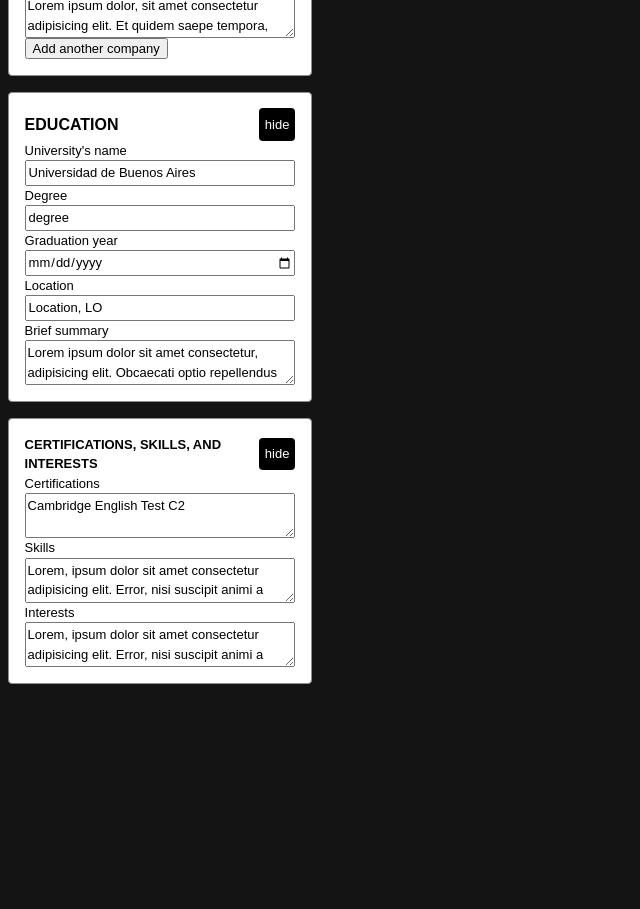
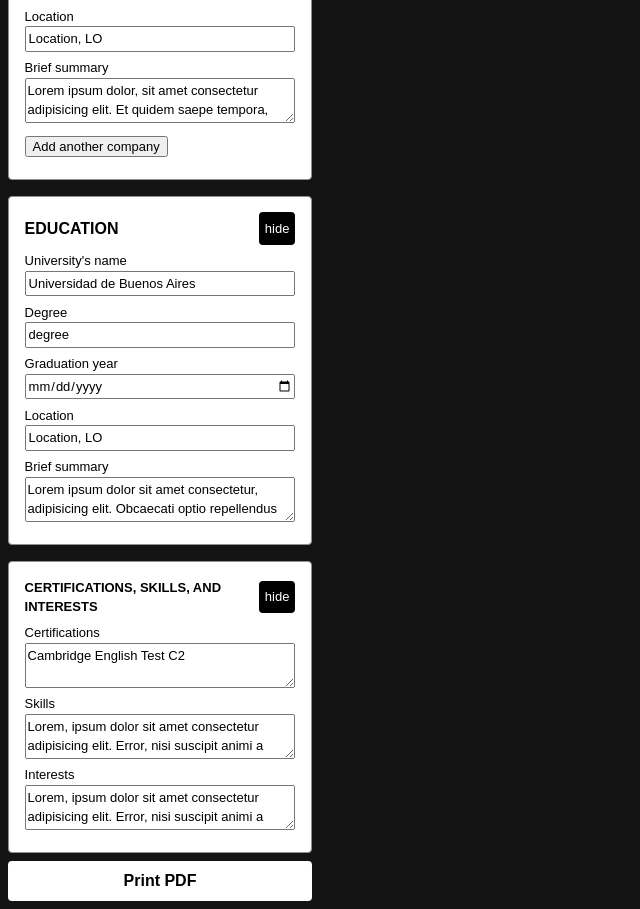
Before and after one commit to MpZero/cv-application, a React (Vite) app: page / in a window 1280 px wide. Shown: the part 660-1569 px from the top of the page, without its empty margins (0-640 px from the left). Before the commit the page ends 1352 px from the top, so only its background shows below. Built offline with nearby package versions, Linux system fonts and the light colour scheme.

Commit message:
Add a button to print/download the CV in PDF format via react-to-print

```diff
--- a/package.json
+++ b/package.json
@@ -12,7 +12,8 @@
   "dependencies": {
     "prop-types": "^15.8.1",
     "react": "^18.3.1",
-    "react-dom": "^18.3.1"
+    "react-dom": "^18.3.1",
+    "react-to-print": "^2.15.1"
   },
   "devDependencies": {
     "@types/react": "^18.3.3",
--- a/src/App.jsx
+++ b/src/App.jsx
@@ -1,7 +1,8 @@
+import { useReactToPrint } from "react-to-print";
 import Form from "./components/Form.jsx";
 import Cv from "./components/Cv.jsx";
+import { useReducer, useRef } from "react";
 import "./styles/App.css";
-import { useReducer } from "react";
 
 function App() {
   const defaultData = {
@@ -52,13 +53,21 @@ function App() {
     dispatch(data);
   }
 
+  const componentRef = useRef();
+  const handlePrint = useReactToPrint({
+    content: () => componentRef.current,
+  });
+
   return (
     <div className="app-wrapper">
       <aside className="aside">
         <Form data={data} handleEvent={handleChange} />
+        <button className="print-btn" onClick={handlePrint}>
+          <b>Print PDF</b>
+        </button>
       </aside>
       <main className="main">
-        <Cv data={data} />
+        <Cv data={data} ref={componentRef} />
       </main>
     </div>
   );
--- a/src/components/Cv.jsx
+++ b/src/components/Cv.jsx
@@ -1,5 +1,5 @@
 import PropTypes from "prop-types";
-
+import { forwardRef } from "react";
 function PersonalSection({ ...data }) {
   return (
     <div className="personal-info-wrapper">
@@ -76,9 +76,9 @@ function SkillsSection({ ...data }) {
   );
 }
 
-function Cv({ data }) {
+const Cv = forwardRef(({ data }, ref) => {
   return (
-    <div className="cv-content-wrapper">
+    <div className="cv-content-wrapper" ref={ref}>
       <div className="section-wrapper personal-info-cv">
         <PersonalSection {...data} />
       </div>
@@ -99,10 +99,10 @@ function Cv({ data }) {
       </div>
     </div>
   );
-}
+});
 
 Cv.propTypes = {
   data: PropTypes.object.isRequired,
 };
-
+Cv.displayName = "Cv";
 export default Cv;
--- a/src/styles/App.css
+++ b/src/styles/App.css
@@ -119,6 +119,10 @@ body {
   background: #ffffff;
 }
 
+.form-body > * {
+  margin-block: 0.5em;
+}
+
 .form-header {
   display: flex;
   justify-content: space-between;
@@ -131,6 +135,13 @@ body {
 label {
   display: flex;
   flex-direction: column;
+}
+
+.print-btn {
+  margin-top: 0.5em;
+  background-color: white;
+  color: black;
+  width: 100%;
 }
 
 /* /////////////// CV STYLING //////////////// */
```
Also changed, not shown: 1 other file (tests, documents, lock files or other folders).
